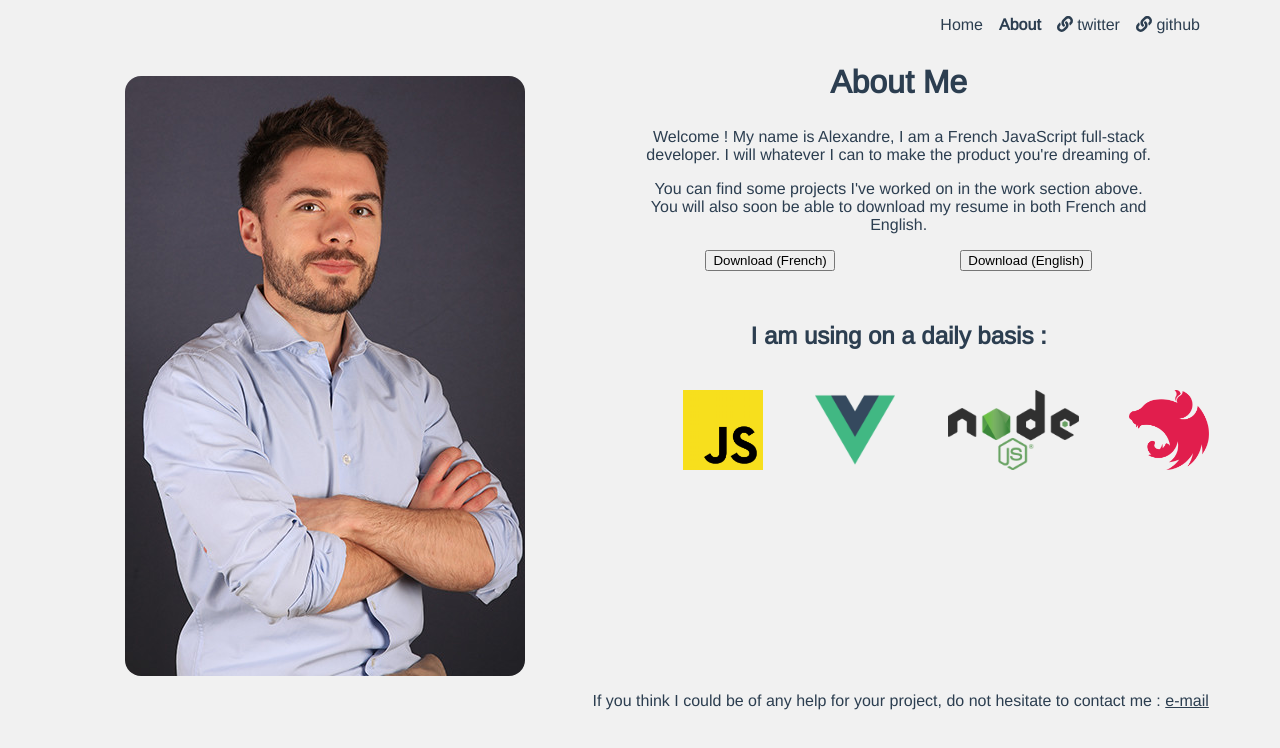
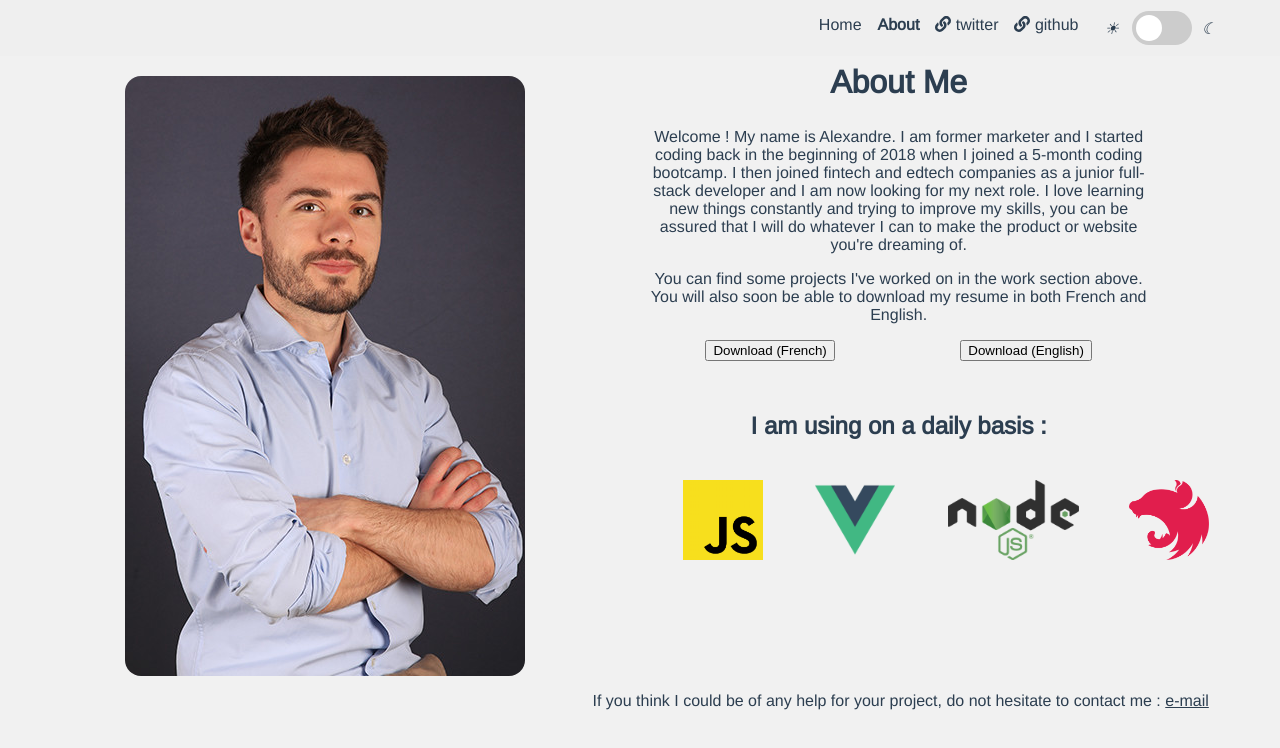
Before and after one commit to alexandrecoin/personal_website, a Vue app: page /about in a window 1280 px wide. Shown: the top 748 px of the page. Built offline with nearby package versions, Linux system fonts and the light colour scheme.

Commit message:
Added dark mode component

```diff
--- a/src/App.vue
+++ b/src/App.vue
@@ -1,7 +1,7 @@
 <template>
   <div id="app">
     <Navbar
-      :style="{ background: scrollPosition < 50 ? '#f1f1f1' : 'white' }"
+      :style="{ background: scrollPosition < 50 ? '#efefef' : 'white' }"
     />
     <router-view></router-view>
     <Footer />
@@ -35,9 +35,34 @@ export default {
 </script>
 
 <style>
+:root {
+  --primary-color: #302ae6;
+  --secondary-color: #536390;
+  --font-color: #2c3e50;
+  --bg-color: #f1f1f1;
+  --heading-color: #292922;
+  --box-shadow-left-color: #b7b7b7;
+  --box-shadow-right-color: #ffffff;
+  --box-shadow-left: 7px 7px 14px;
+  --box-shadow-right: -7px -7px 14px;
+}
+
+[data-theme='dark'] {
+  --card-color: #403f3d;
+  --primary-color: #9a97f3;
+  --secondary-color: #818cab;
+  --font-color: #e1e1dd;
+  --bg-color: #272727;
+  --heading-color: #818cab;
+  --box-shadow-left-color: #171717;
+  --box-shadow-right-color: #373737;
+  --box-shadow-left: 7px 7px 14px;
+  --box-shadow-right: -7px -7px 14px;
+}
+
 body {
-  background-color: #f1f1f1;
-  /* background: linear-gradient(150deg, #fdcd3b 10%, #ffed4b 50%); */
+  background-color: var(--bg-color);
+  color: var(--font-color);
 }
 
 #app {
@@ -46,7 +71,6 @@ body {
   -webkit-font-smoothing: antialiased;
   -moz-osx-font-smoothing: grayscale;
   text-align: center;
-  color: #2c3e50;
   height: 100%;
 }
 
--- a/src/components/Home.vue
+++ b/src/components/Home.vue
@@ -4,7 +4,7 @@
     <p class="intro">
       {{ intro }}
     </p>
-    <h2>What I can do for you</h2>
+    <h2>What I do...</h2>
     <div class="application">
       <img
         src="../assets/web_app.png"
@@ -77,7 +77,6 @@ export default {
 };
 </script>
 
-<!-- Add "scoped" attribute to limit CSS to this component only -->
 <style scoped>
 .container {
   height: 90%;
@@ -109,7 +108,7 @@ export default {
 .mobile_app_img {
   max-width: 30%;
   border-radius: 1em;
-  box-shadow: 20px 20px 42px #d9d9d9, -20px -20px 42px #ffffff;
+  box-shadow: var(--box-shadow-left) #d9d9d9, var(--box-shadow-right) #ffffff;
 }
 
 .application_description,
--- /dev/null
+++ b/src/components/dark-mode/ModeSwitch.vue
@@ -0,0 +1,80 @@
+<template>
+  <div class="theme-switch-wrapper">
+    <em class="light-mode">&#9728;</em>
+    <label class="theme-switch" for="checkbox">
+      <input type="checkbox" id="checkbox" />
+      <div class="slider round"></div>
+    </label>
+    <em>&#9790;</em>
+  </div>
+</template>
+
+<style scoped>
+.theme-switch-wrapper {
+  display: flex;
+  align-items: center;
+}
+em {
+  margin-left: 10px;
+  font-size: 1rem;
+}
+
+.theme-switch {
+  display: inline-block;
+  height: 34px;
+  position: relative;
+  width: 60px;
+}
+
+.light-mode {
+  margin-right: 0.8em;
+}
+
+.theme-switch input {
+  display: none;
+}
+
+.slider {
+  background-color: #ccc;
+  bottom: 0;
+  cursor: pointer;
+  left: 0;
+  position: absolute;
+  right: 0;
+  top: 0;
+  transition: 0.4s;
+}
+
+.slider:before {
+  background-color: #fff;
+  bottom: 4px;
+  content: '';
+  height: 26px;
+  left: 4px;
+  position: absolute;
+  transition: 0.4s;
+  width: 26px;
+}
+
+input:checked + .slider {
+  background-color: #66bb6a;
+}
+
+input:checked + .slider:before {
+  transform: translateX(26px);
+}
+
+.slider.round {
+  border-radius: 34px;
+}
+
+.slider.round:before {
+  border-radius: 50%;
+}
+
+#card {
+  background-color: var(--card-color);
+  box-shadow: var(--box-shadow-left) var(--box-shadow-left-color),
+    var(--box-shadow-right) var(--box-shadow-right-color);
+}
+</style>
--- a/src/data/data.js
+++ b/src/data/data.js
@@ -1,9 +1,12 @@
 const about = {
   title: 'About Me',
   description: {
-    intro:
-      "Welcome ! My name is Alexandre, I am a French JavaScript full-stack developer. I will whatever I can to make the product you're dreaming of. ",
-    main: "You can find some projects I've worked on in the work section above. You will also soon be able to download my resume in both French and English."
+    intro: `Welcome ! My name is Alexandre. I am former marketer and I started coding back in the beginning of 2018 when I joined a 5-month coding bootcamp.
+    I then joined fintech and edtech companies as a junior full-stack developer and I am now looking for my next role.
+
+    I love learning new things constantly and trying to improve my skills, you can be assured that I will do whatever I can to make the product or website you're dreaming of. `,
+    main:
+      "You can find some projects I've worked on in the work section above. You will also soon be able to download my resume in both French and English.",
   },
 };
 
--- a/src/layout/Navbar.vue
+++ b/src/layout/Navbar.vue
@@ -2,7 +2,6 @@
   <div class="container">
     <ul id="links">
       <router-link class="link" to="/">Home</router-link>
-      <!-- <router-link class="link" to="/work">Work</router-link> -->
       <router-link class="link" to="/about">About</router-link>
       <li class="twitter">
         <a href="https://www.twitter.com/lxndrcn" target="_blank" class="link"
@@ -14,16 +13,22 @@
           href="https://www.github.com/alexandrecoin"
           target="_blank"
           class="link"
-        > <i class="fa fa-link" aria-hidden="true"></i> github</a
+        >
+          <i class="fa fa-link" aria-hidden="true"></i> github</a
         >
       </li>
+      <mode-switch />
     </ul>
   </div>
 </template>
 
 <script>
+import ModeSwitch from '../components/dark-mode/ModeSwitch';
 export default {
   name: 'Navbar',
+  components: {
+    ModeSwitch,
+  },
 };
 </script>
 
@@ -35,7 +40,7 @@ export default {
   justify-content: flex-end;
   height: 7vh;
   position: fixed;
-  background-color: #f1f1f1;
+  background-color: #efefef;
   top: 0;
   left: 0;
   right: 0;
```
